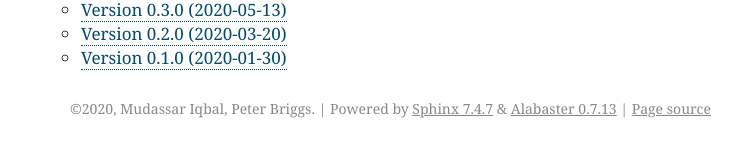
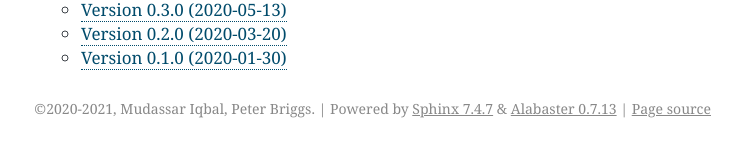
Before and after one commit to fls-bioinformatics-core/pegs, a Sphinx documentation site: the page built from docs/source/index.rst, in a window 1280 px wide. Shown: the part 1286-1431 px from the top of the page, without its empty margins (399-1141 px from the left). Built offline with Sphinx 7.4.7, drawn with Linux system fonts in a browser that asks for light colours.

Commit message:
Documentation: update the copyright notice year range.

```diff
--- a/docs/source/conf.py
+++ b/docs/source/conf.py
@@ -20,7 +20,7 @@ from pegs import get_version
 # -- Project information -----------------------------------------------------
 
 project = u'PEGS'
-copyright = u'2020, Mudassar Iqbal, Peter Briggs'
+copyright = u'2020-2021, Mudassar Iqbal, Peter Briggs'
 author = u'Mudassar Iqbal, Peter Briggs'
 
 # The short X.Y version
```
